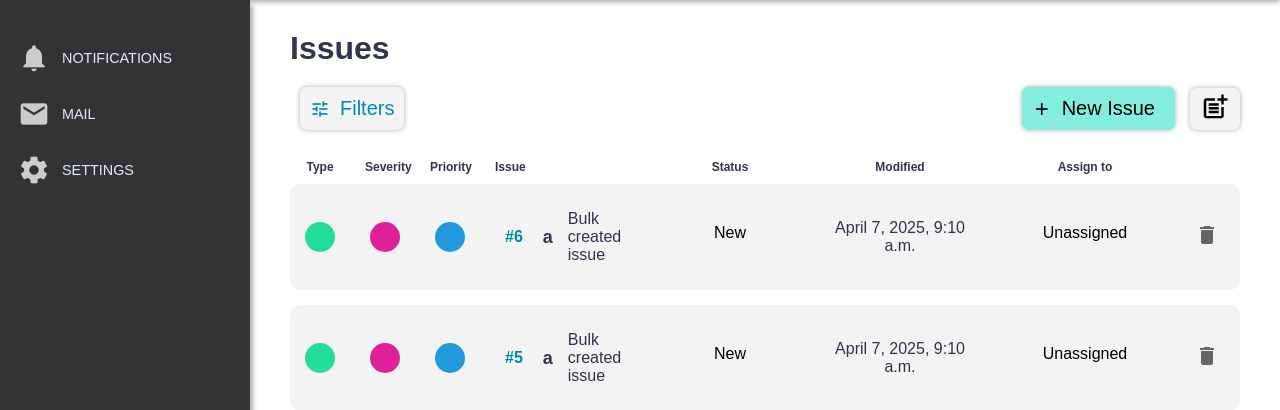
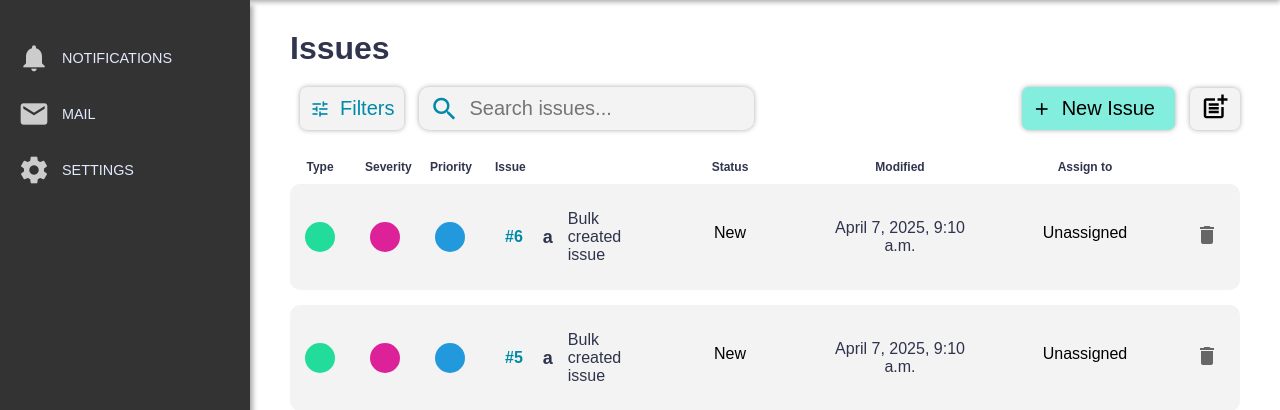
Before and after one commit to inkih04/SabanaBack, a Django app: page /issues/ in a window 1280 px wide. Shown: the part 70-480 px from the top of the page. Run offline with Django 5.2, Linux system fonts and the light colour scheme; a user stored in the database is signed in; data comes from the database, SQL or seed files in the repository; both versions use the stored data as it was after the commit; parts of the project's set-up code (start-up, migrations or seed data) failed here and were passed over.

Commit message:
Task#59 Search bar done and add create by to the Issue Model

```diff
--- a/issues/models.py
+++ b/issues/models.py
@@ -18,7 +18,9 @@ class Issue(models.Model):
     assigned_to = models.ForeignKey(
         User, on_delete=models.SET_NULL, null=True, blank=True
     )
-
+    created_by = models.ForeignKey(
+        User, on_delete=models.CASCADE, related_name="created_issues"
+    )
     def __str__(self):
         return self.subject
 
--- a/issues/static/issues/issue_list.css
+++ b/issues/static/issues/issue_list.css
@@ -134,6 +134,40 @@
 
 }
 
+.issue__search-bar {
+    display: flex;
+    justify-content: left;
+    align-items: center;
+    flex-grow: 4;
+    margin-left: 15px;
+
+}
+
+.issue__search-bar--container {
+    background-color: #f3f3f3;
+    display: flex;
+    justify-content: center;
+    align-items: center;
+    border-radius: 10px;
+    box-shadow: 0 0 5px #aaa;
+    padding: 0 10px;
+}
+
+.issue__search-bar--container span {
+    color: #008aa8;
+    font-size: 30px;
+}
+
+.issue__search-bar--container input {
+    border: none;
+    outline: none;
+    background-color: transparent;
+    color: #000;
+    font-size: 20px;
+    padding: 10px;
+}
+
+
 .issue__filter-add--Container {
     display: flex;
     justify-content: space-between;
@@ -152,7 +186,7 @@
 
 
 .issue__add {
-    flex-grow: 4;
+    flex-grow: 2;
     margin-left: 20px;
     display: flex;
     flex-direction: row;
--- a/issues/templates/issues/issue_table.html
+++ b/issues/templates/issues/issue_table.html
@@ -26,6 +26,7 @@
                 </a>
                 <form class="issue__form" method="POST" action="{% url 'update_issue_status' issue.id %}">
                     {% csrf_token %}
+                    <input type="hidden" name="next" value="{{ request.get_full_path }}">
                     <select name="status" class="issue__select" onchange="this.form.submit()">
                         {% for value, label in issue.STATUS_CHOICES %}
                         <option value="{{ value }}" {% if issue.status == value %}selected{% endif %}>
--- a/issues/templates/issues/issues_list.html
+++ b/issues/templates/issues/issues_list.html
@@ -11,7 +11,16 @@
                 <p>Filters</p>
             </div>
         </a>
+        <form method="get" action="{% url 'issue_list' %}">
+          <div class="issue__search-bar">
+            <div class="issue__search-bar--container">
+              <span class="material-icons">search</span>
+              <input type="text" name="search" placeholder="Search issues..." value="{{ request.GET.search|default:'' }}" />
+            </div>
+          </div>
+        </form>
     </div>
+
     <div class="issue__add">
         <div class="issue__add-button">
             <!-- Enlace que apunta al modal -->
--- a/issues/views.py
+++ b/issues/views.py
@@ -1,17 +1,26 @@
 from django.contrib.auth import get_user_model
 from django.contrib.auth.decorators import login_required
+from django.db.models import Q
 from django.shortcuts import render, redirect, get_object_or_404
 
 from .forms import IssueForm
 from .models import Issue
 from .models import Profile
 
+
 @login_required
 def issue_list(request):
-    issues = Issue.objects.all().order_by('-created_at')
     form = IssueForm()  # Instancia vacía del formulario
     User = get_user_model()
     users = User.objects.all()  # Lista de usuarios para el campo "Assigned To"
+
+    search_query = request.GET.get('search', '').strip()
+    if search_query:
+        issues = Issue.objects.filter(
+            Q(subject__iexact=search_query) | Q(description__iexact=search_query)
+        ).order_by('-created_at')
+    else:
+        issues = Issue.objects.all().order_by('-created_at')
 
     return render(request, './issues/issues_list.html', {'issues': issues, 'form': form, 'users': users})
 
@@ -25,12 +34,14 @@ def issue_create(request):
         form = IssueForm(request.POST)
         if form.is_valid():
             issue = form.save(commit=False)  # No guarda aún en la BD
-            issue.save()  # Guarda la issue en la BD
+            issue.created_by = request.user  # Asigna el usuario logueado
+            issue.save()  # Guarda el issue en la BD
             return redirect('issue_list')  # Redirige a la lista de issues
     else:
         form = IssueForm()  # Formulario vacío
 
     return render(request, 'issues/issue_create.html', {'form': form, 'users': users})
+
 
 @login_required
 def issue_detail(request, issue_id):
@@ -47,16 +58,21 @@ def delete_issue(request, issue_id):
 
 @login_required
 def update_issue_status(request, issue_id):
-    """ Actualiza el estado de un issue basado en la selección del usuario """
+    """Actualiza el estado de un issue y redirige a la página de origen."""
     issue = get_object_or_404(Issue, id=issue_id)
 
     if request.method == "POST":
         new_status = request.POST.get("status")
-        if new_status in dict(Issue.STATUS_CHOICES):  # Verificar que el estado es válido
+        if new_status in dict(Issue.STATUS_CHOICES):
             issue.status = new_status
             issue.save()
 
-    return redirect('issue_list')  # Redirige a la lista de issues
+    # Obtener la URL de retorno enviada en el formulario
+    next_url = request.POST.get("next")
+    if next_url:
+        return redirect(next_url)
+    return redirect('issue_list')
+
 
 
 @login_required
@@ -84,11 +100,18 @@ def issue_bulk_create(request):
     if request.method == "POST":
         issues_text = request.POST.get("issues_text", "").strip()
         if issues_text:
-            issues = [Issue(subject=line.strip(), description="Bulk created issue")
-                      for line in issues_text.split("\n") if line.strip()]
+            issues = [
+                Issue(
+                    subject=line.strip(),
+                    description="Bulk created issue",
+                    created_by=request.user  # Asigna el usuario creador
+                )
+                for line in issues_text.split("\n") if line.strip()
+            ]
             Issue.objects.bulk_create(issues)
             return redirect('issue_list')
     return redirect('issue_list')  # Redirigir a la lista de issues
+
 
 
 def login(request):
```
Also changed, not shown: db.sqlite3, issues/migrations/0001_initial.py, issues/migrations/0002_comment_profile.py (deleted).
